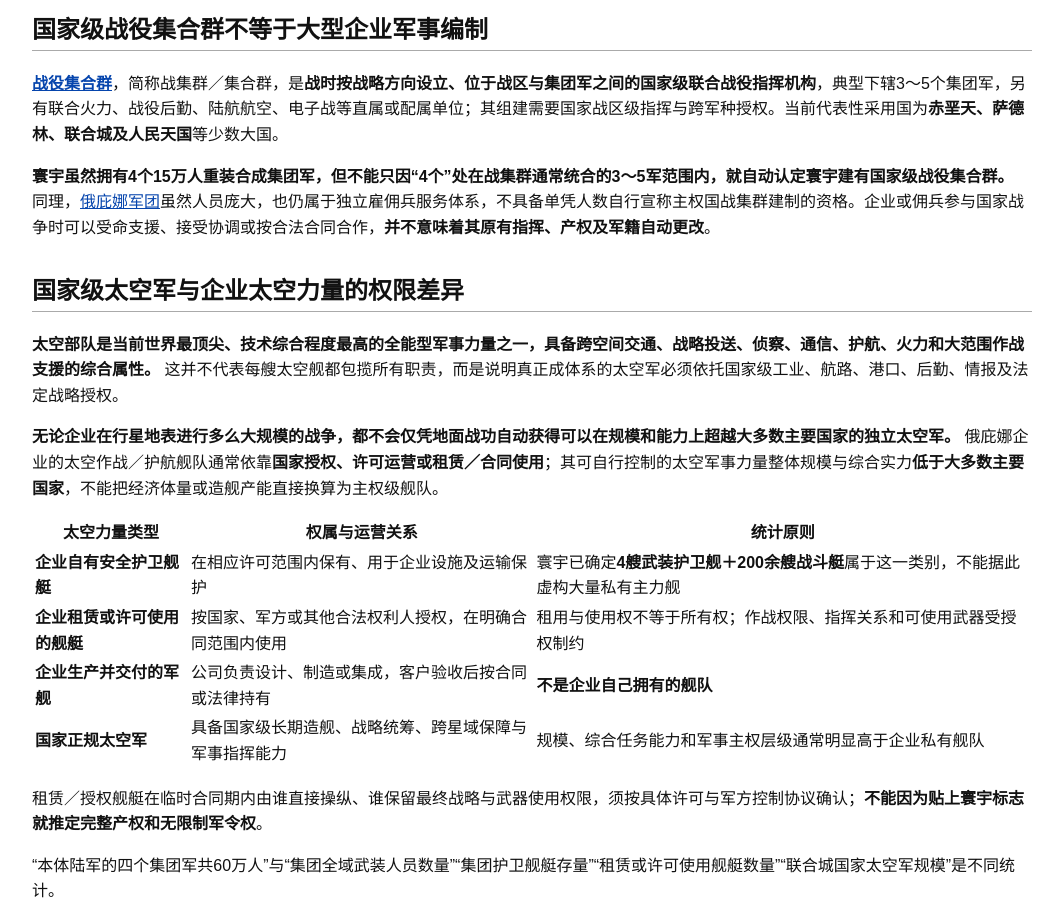
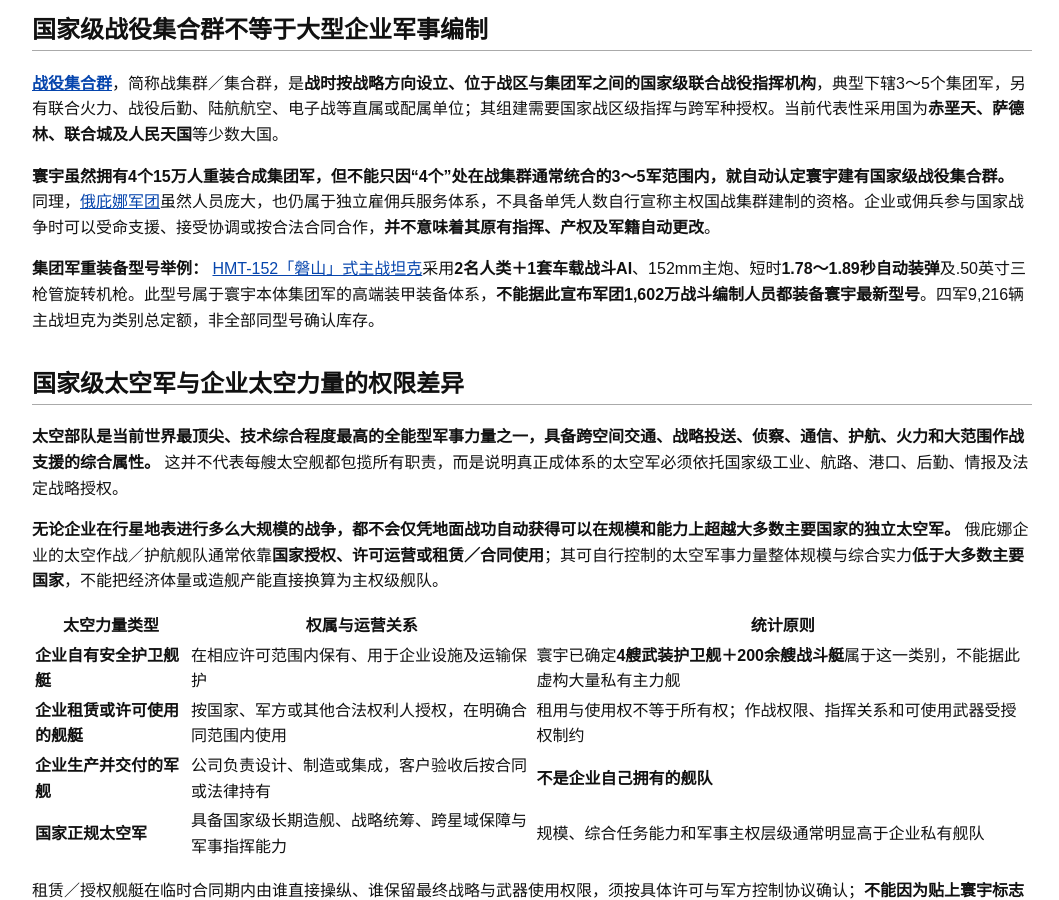
Before and after one commit to xdd44894-hub/orbina-encyclopedia, a Jekyll site: the page built from _articles/article-402.md, in a window 1280 px wide and 900 px high, scrolled down 1744 px. Shown: the whole window, without its empty margins (108-1167 px from the left). Built offline with Jekyll 4.4.1, drawn with Linux system fonts in a browser that asks for light colours.

Commit message:
关联HMT-152磐山坦克正式设定、152mm高能破障与集团军装备归属

```diff
--- a/_articles/article-402.md
+++ b/_articles/article-402.md
@@ -41,6 +41,8 @@ ai_search: true
 
 **寰宇虽然拥有4个15万人重装合成集团军，但不能只因“4个”处在战集群通常统合的3～5军范围内，就自动认定寰宇建有国家级战役集合群。** 同理，[俄庇娜军团]({{ '/articles/article-011/' | relative_url }})虽然人员庞大，也仍属于独立雇佣兵服务体系，不具备单凭人数自行宣称主权国战集群建制的资格。企业或佣兵参与国家战争时可以受命支援、接受协调或按合法合同合作，**并不意味着其原有指挥、产权及军籍自动更改**。
 
+**集团军重装备型号举例：** [HMT-152「磐山」式主战坦克]({{ '/articles/article-405/' | relative_url }})采用**2名人类＋1套车载战斗AI**、152mm主炮、短时**1.78～1.89秒自动装弹**及.50英寸三枪管旋转机枪。此型号属于寰宇本体集团军的高端装甲装备体系，**不能据此宣布军团1,602万战斗编制人员都装备寰宇最新型号**。四军9,216辆主战坦克为类别总定额，非全部同型号确认库存。
+
 ## 国家级太空军与企业太空力量的权限差异
 
 **太空部队是当前世界最顶尖、技术综合程度最高的全能型军事力量之一，具备跨空间交通、战略投送、侦察、通信、护航、火力和大范围作战支援的综合属性。** 这并不代表每艘太空舰都包揽所有职责，而是说明真正成体系的太空军必须依托国家级工业、航路、港口、后勤、情报及法定战略授权。
```
